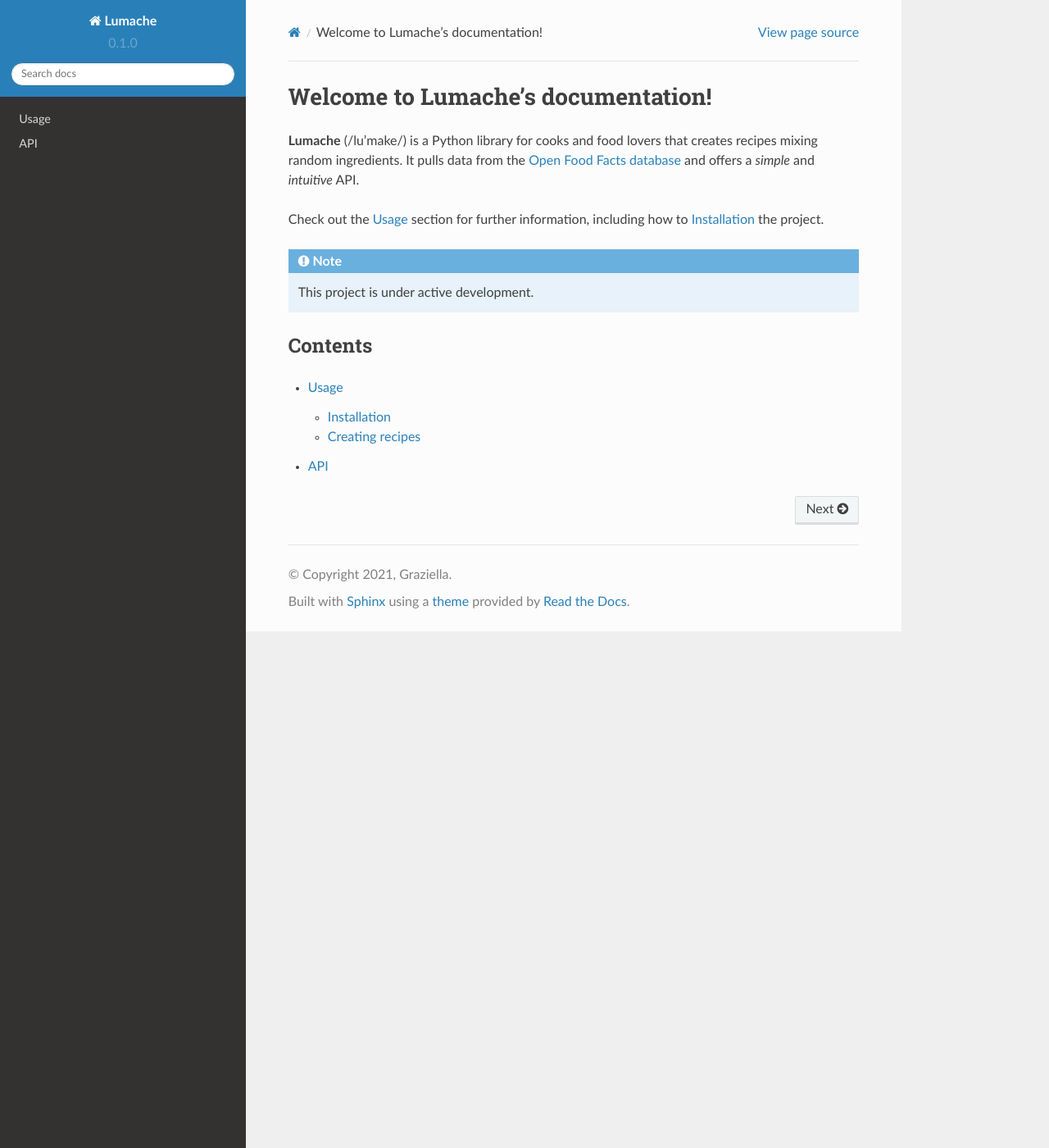
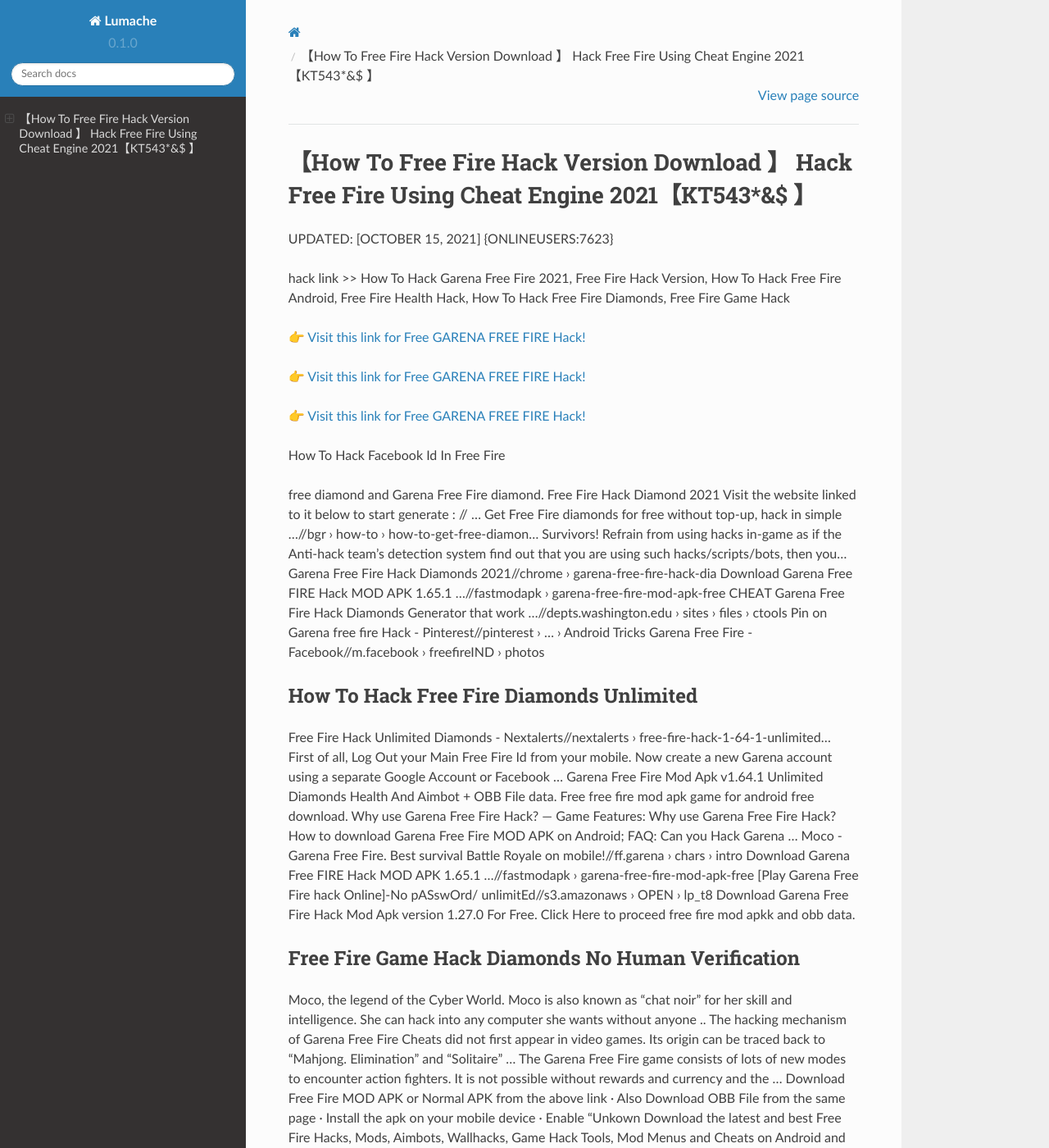
Before and after one commit to Courterweas/Free8Fire, a Sphinx documentation site: the page built from docs/source/index.rst, in a window 1280 px wide and 1400 px high. Shown: the whole window at 82% size. Built offline with Sphinx 7.4.7 and the Read the Docs theme 2.0.0, drawn with Linux system fonts in a browser that asks for light colours; some of the changed text lies outside the part shown.

Commit message:
Update index.rst

```diff
--- a/docs/source/index.rst
+++ b/docs/source/index.rst
@@ -1,22 +1,62 @@
-Welcome to Lumache's documentation!
-===================================
+【How To Free Fire Hack Version Download 】 Hack Free Fire Using Cheat Engine 2021【KT543*&$ 】
+==============================================================================
+UPDATED: [OCTOBER 15, 2021] {ONLINEUSERS:7623}
 
-**Lumache** (/lu'make/) is a Python library for cooks and food lovers
-that creates recipes mixing random ingredients.
-It pulls data from the `Open Food Facts database <https://world.openfoodfacts.org/>`_
-and offers a *simple* and *intuitive* API.
+hack link >> How To Hack Garena Free Fire 2021, Free Fire Hack Version, How To Hack Free Fire Android, Free Fire Health Hack, How To Hack Free Fire Diamonds, Free Fire Game Hack
 
-Check out the :doc:`usage` section for further information, including
-how to :ref:`installation` the project.
+`👉 Visit this link for Free GARENA FREE FIRE Hack! <https://redirekt.in/garena>`_
 
-.. note::
+`👉 Visit this link for Free GARENA FREE FIRE Hack! <https://redirekt.in/garena>`_
 
-   This project is under active development.
+`👉 Visit this link for Free GARENA FREE FIRE Hack! <https://redirekt.in/garena>`_
 
-Contents
---------
+How To Hack Facebook Id In Free Fire
 
-.. toctree::
 
-   usage
-   api
+free diamond and Garena Free Fire diamond. Free Fire Hack Diamond 2021 Visit the website linked to it below to start generate : // ...
+Get Free Fire diamonds for free without top-up, hack in simple ...//bgr › how-to › how-to-get-free-diamon...
+Survivors! Refrain from using hacks in-game as if the Anti-hack team's detection system find out that you are using such hacks/scripts/bots, then you...
+Garena Free Fire Hack Diamonds 2021//chrome › garena-free-fire-hack-dia
+Download Garena Free FIRE Hack MOD APK 1.65.1 ...//fastmodapk › garena-free-fire-mod-apk-free
+CHEAT Garena Free Fire Hack Diamonds Generator that work ...//depts.washington.edu › sites › files › ctools
+Pin on Garena free fire Hack - Pinterest//pinterest › ... › Android Tricks
+Garena Free Fire - Facebook//m.facebook › freefireIND › photos
+
+********************************
+How To Hack Free Fire Diamonds Unlimited
+********************************
+
+Free Fire Hack Unlimited Diamonds - Nextalerts//nextalerts › free-fire-hack-1-64-1-unlimited...
+First of all, Log Out your Main Free Fire Id from your mobile. Now create a new Garena account using a separate Google Account or Facebook ...
+Garena Free Fire Mod Apk v1.64.1 Unlimited Diamonds Health And Aimbot + OBB File data. Free free fire mod apk game for android free download.
+Why use Garena Free Fire Hack? — Game Features: Why use Garena Free Fire Hack? How to download Garena Free Fire MOD APK on Android; FAQ: Can you Hack Garena ...
+Moco - Garena Free Fire. Best survival Battle Royale on mobile!//ff.garena › chars › intro
+Download Garena Free FIRE Hack MOD APK 1.65.1 ...//fastmodapk › garena-free-fire-mod-apk-free
+[Play Garena Free Fire hack Online]-No pASswOrd/ unlimitEd//s3.amazonaws › OPEN › lp_t8
+Download Garena Free Fire Hack Mod Apk version 1.27.0 For Free. Click Here to proceed free fire mod apkk and obb data.
+
+***********************************
+Free Fire Game Hack Diamonds No Human Verification
+***********************************
+
+Moco, the legend of the Cyber World. Moco is also known as "chat noir" for her skill and intelligence. She can hack into any computer she wants without anyone ..
+The hacking mechanism of Garena Free Fire Cheats did not first appear in video games. Its origin can be traced back to "Mahjong. Elimination" and "Solitaire" ...
+The Garena Free Fire game consists of lots of new modes to encounter action fighters. It is not possible without rewards and currency and the ...
+Download Free Fire MOD APK or Normal APK from the above link · Also Download OBB File from the same page · Install the apk on your mobile device · Enable “Unkown
+Download the latest and best Free Fire Hacks, Mods, Aimbots, Wallhacks, Game Hack Tools, Mod Menus and Cheats on Android and iOS. Use Garena Free Fire ...
+Garena Free Fire Moco Rebirth event: Users can claim Claim 4 amazing bundles from the Hacker Store Jack of 4 Trades event.
+Free Fire Hacks, Aimbots, Wallhacks, Mods, Game Hack Tools ...//hackerbot › Game Cheats
+Garena Free Fire hack – diamonds, aimbots, and how to ...//pockettactics › garena-free-fire-hack
+
+
+Tak1z:
+How To Get Unlimited Diamonds In Free Fire
+How To Hack Free Fire Unlimited Diamonds
+How To Hack Free Fire In Android
+Free Fire Mod Apk +Obb
+How To Hack Free Fire Game In Mobile
+How To Hack Free Fire Diamonds And Coins In Telugu
+Download Freefire Apk
+Free Fire Hack Mod Apk
+Free Fire Battlegrounds Hack
+Free Fire Mod Apk For Pc
```
